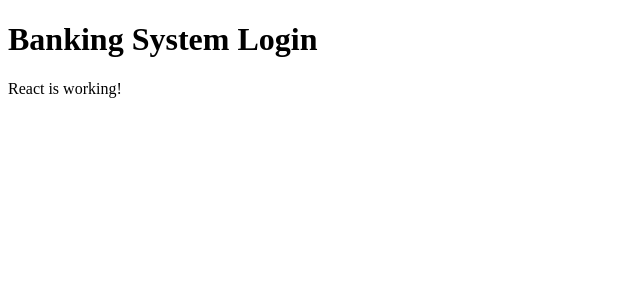
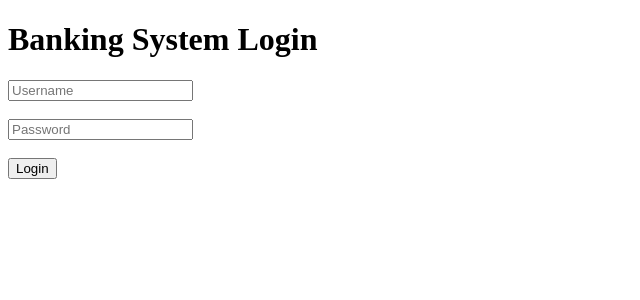
Before and after one commit to landezubenathi/banking-system, a React (Vite) app in the folder frontend/: page / in a window 1280 px wide. Shown: the top 300 px of the page, without its empty margins (0-640 px from the left). Built offline with nearby package versions, Linux system fonts and the light colour scheme.

Commit message:
Login+Dashboard Working

```diff
--- a/frontend/src/pages/Dashboard.jsx
+++ b/frontend/src/pages/Dashboard.jsx
@@ -7,6 +7,7 @@ function Dashboard() {
   return (
     <div>
       <h1>Dashboard</h1>
+      <p>Login successful!</p>
 
       <h3>
         Welcome {user?.full_name}
--- a/frontend/src/pages/Login.jsx
+++ b/frontend/src/pages/Login.jsx
@@ -73,11 +73,72 @@ function Login() {
 
 export default Login;*/
 
+///////////////
+
+import { useState } from "react";
+import API from "../services/api";
+import { useNavigate } from "react-router-dom";
+
 function Login() {
+  const [username, setUsername] = useState("");
+  const [password, setPassword] = useState("");
+  const [message, setMessage] = useState("");
+
+  const navigate = useNavigate();
+
+  const handleLogin = async (e) => {
+    e.preventDefault();
+
+    try {
+      const response = await API.post("/login", {
+        username,
+        password,
+      });
+
+      console.log(response.data);
+
+      if (response.data.status === "success") {
+        //localStorage.setItem("user", JSON.stringify(response.data));
+        //setMessage("Login Successful");
+        navigate("/dashboard");
+      } else {
+        setMessage(response.data.message);
+      }
+    } catch (error) {
+      console.error(error);
+      setMessage("Login Failed");
+    }
+  };
+
   return (
     <div>
       <h1>Banking System Login</h1>
-      <p>React is working!</p>
+
+      <form onSubmit={handleLogin}>
+        <input
+          type="text"
+          placeholder="Username"
+          value={username}
+          onChange={(e) => setUsername(e.target.value)}
+        />
+
+        <br /><br />
+
+        <input
+          type="password"
+          placeholder="Password"
+          value={password}
+          onChange={(e) => setPassword(e.target.value)}
+        />
+
+        <br /><br />
+
+        <button type="submit">
+          Login
+        </button>
+      </form>
+
+      <p>{message}</p>
     </div>
   );
 }
```
Also changed, not shown: frontend/src/services/api.js (+8 -0 lines).
